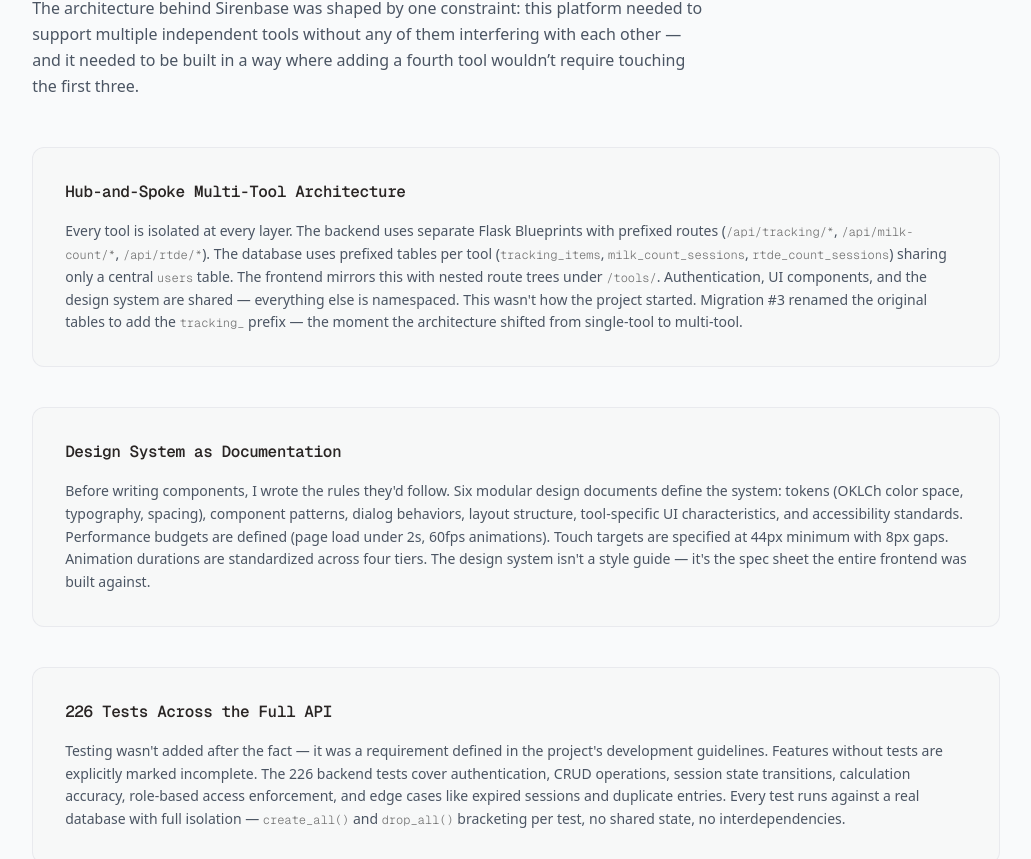
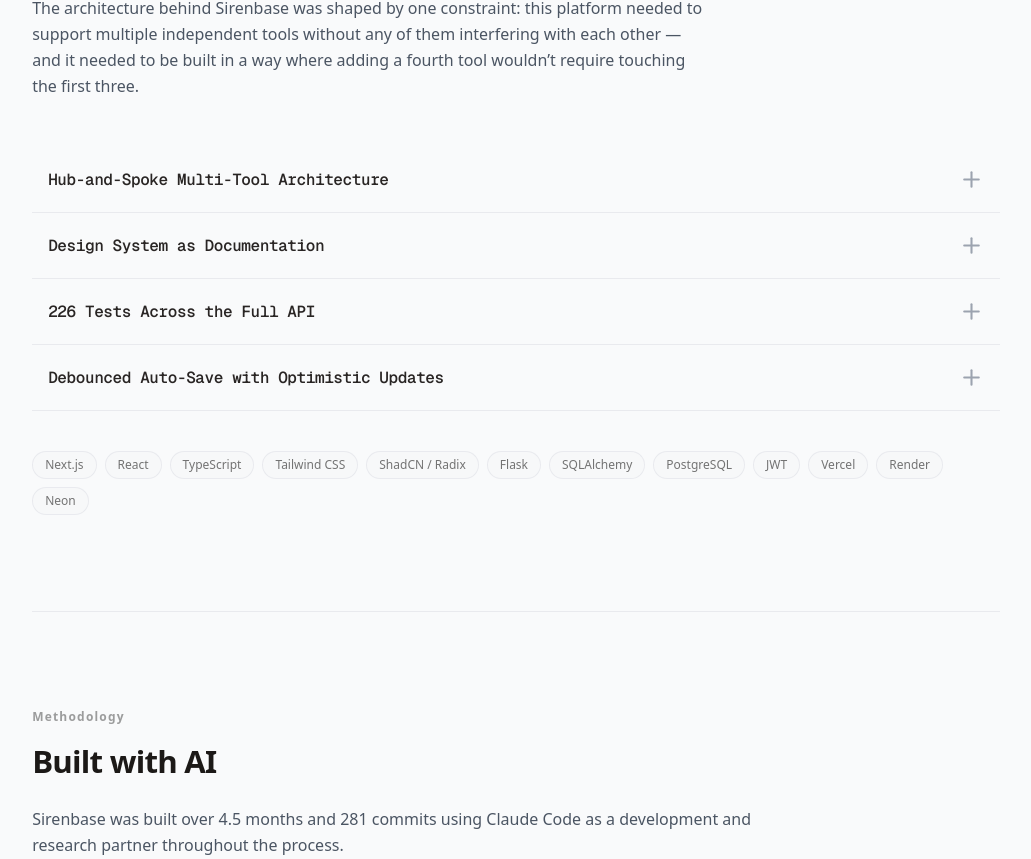
Before and after one commit to johnjohnpenafiel/Portfolio, a Next.js app: page /projects/sirenbase in a window 1280 px wide. Shown: the part 4871-5730 px from the top of the page, without its empty margins (124-1155 px from the left). Built offline with nearby package versions, Linux system fonts and the light colour scheme; a web font is replaced by a local one.

Commit message:
Convert technical decisions section to accordion layout
Co-Authored-By: Claude Opus 4.6 <noreply@anthropic.com>

```diff
--- a/app/projects/sirenbase/components/TechDecisionsSection.tsx
+++ b/app/projects/sirenbase/components/TechDecisionsSection.tsx
@@ -1,6 +1,7 @@
 "use client";
 
-import React, { useRef } from "react";
+import React, { useRef, useState } from "react";
+import { FiPlus } from "react-icons/fi";
 import { useIsVisible } from "@/hooks/useIsVisible";
 import SectionWrapper from "./SectionWrapper";
 import {
@@ -12,6 +13,11 @@ import {
 const TechDecisionsSection = () => {
   const sectionRef = useRef<HTMLDivElement>(null);
   const hasBeenVisible = useIsVisible(sectionRef);
+  const [openIndex, setOpenIndex] = useState<number | null>(null);
+
+  const toggle = (i: number) => {
+    setOpenIndex(openIndex === i ? null : i);
+  };
 
   return (
     <SectionWrapper variant="solid">
@@ -26,25 +32,52 @@ const TechDecisionsSection = () => {
           {techDecisionsIntro}
         </p>
 
-        <div className="flex flex-col gap-10">
-          {techDecisions.map((decision, i) => (
+        <div className="flex flex-col">
+          {techDecisions.map((decision, i) => {
+            const isOpen = openIndex === i;
+            return (
               <div
                 key={decision.title}
-              className={`p-8 border border-gray-200/80 dark:border-neutral-800/50 rounded-xl bg-neutral-100/50 dark:bg-[#1B1212]/15 transition-all duration-700 ease-out ${
+                className={`border-b border-gray-200/80 dark:border-neutral-800/50 transition-all duration-700 ease-out ${
                   hasBeenVisible
                     ? "opacity-100 translate-y-0"
                     : "opacity-0 translate-y-8"
                 }`}
                 style={{ transitionDelay: `${i * 150}ms` }}
               >
-              <h3 className="font-mono text-base font-semibold text-stone-800 dark:text-neutral-200 tracking-tight mb-4">
+                <button
+                  onClick={() => toggle(i)}
+                  className="flex w-full justify-between items-center py-5 px-4"
+                >
+                  <span className="font-mono text-base font-semibold text-stone-800 dark:text-neutral-200 tracking-tight text-left">
                     {decision.title}
-              </h3>
-              <p className="text-sm font-light text-gray-600 dark:text-neutral-50 leading-relaxed [&>code]:font-mono [&>code]:text-neutral-500 dark:[&>code]:text-neutral-400 [&>code]:text-xm">
+                  </span>
+                  <span
+                    className={`text-gray-400 dark:text-neutral-200 text-xl md:text-2xl transition-transform duration-500 flex-shrink-0 ml-4 ${
+                      isOpen ? "rotate-45" : ""
+                    }`}
+                  >
+                    <FiPlus />
+                  </span>
+                </button>
+                <div
+                  className={`grid overflow-hidden transition-all duration-300 ease-in-out ${
+                    isOpen ? "grid-rows-[1fr] pb-5" : "grid-rows-[0fr] delay-75"
+                  }`}
+                >
+                  <div
+                    className={`px-4 pr-8 md:pr-14 overflow-hidden transition-all ease-in-out text-sm font-light text-gray-600 dark:text-neutral-50 leading-relaxed [&>code]:font-mono [&>code]:text-neutral-500 dark:[&>code]:text-neutral-400 [&>code]:text-xm ${
+                      isOpen
+                        ? "opacity-100 delay-200 duration-200"
+                        : "opacity-0 duration-300"
+                    }`}
+                  >
                     {decision.body}
-              </p>
                   </div>
-          ))}
+                </div>
+              </div>
+            );
+          })}
         </div>
 
         {/* Tech stack badges */}
```
Lines whose indentation alone changed are shown as unchanged.
